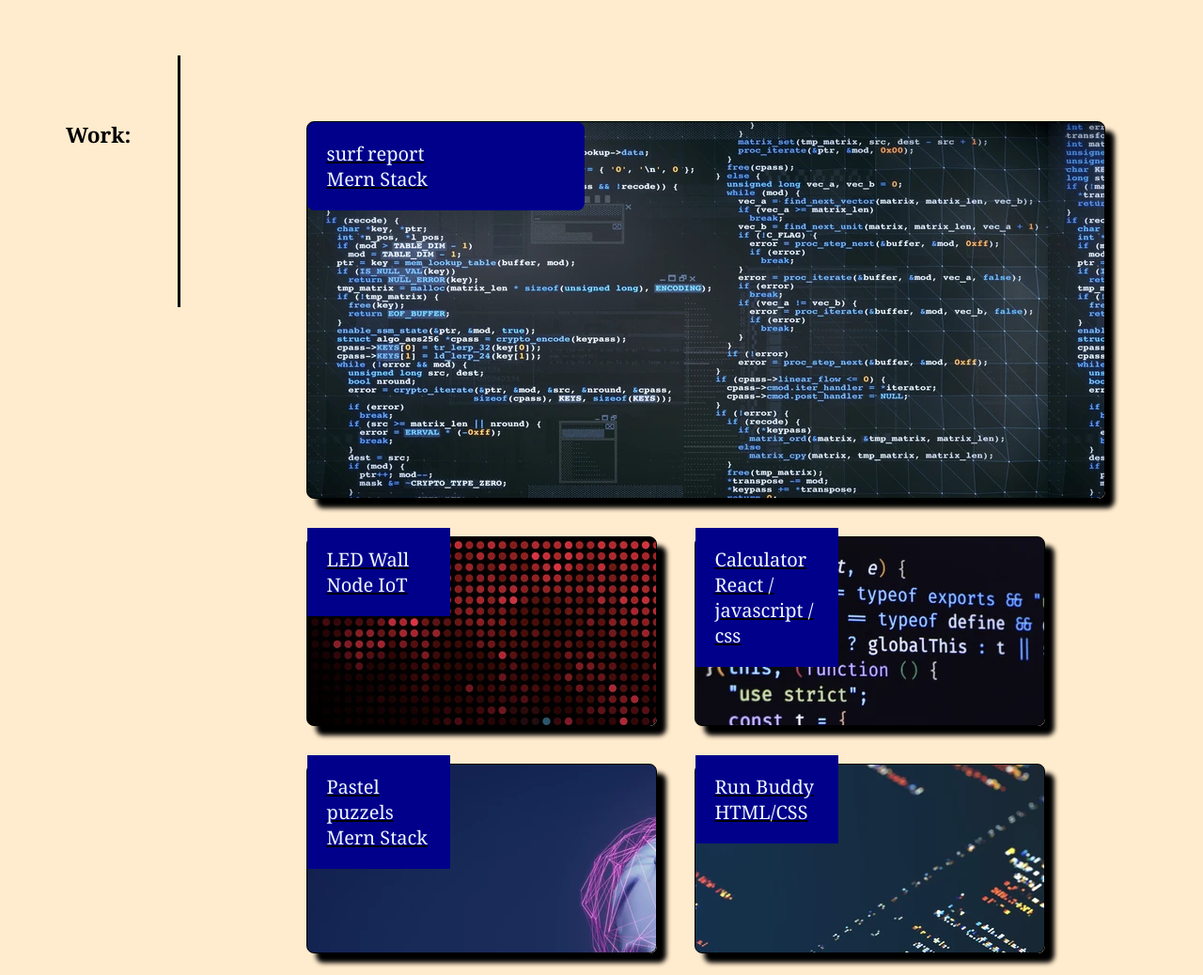
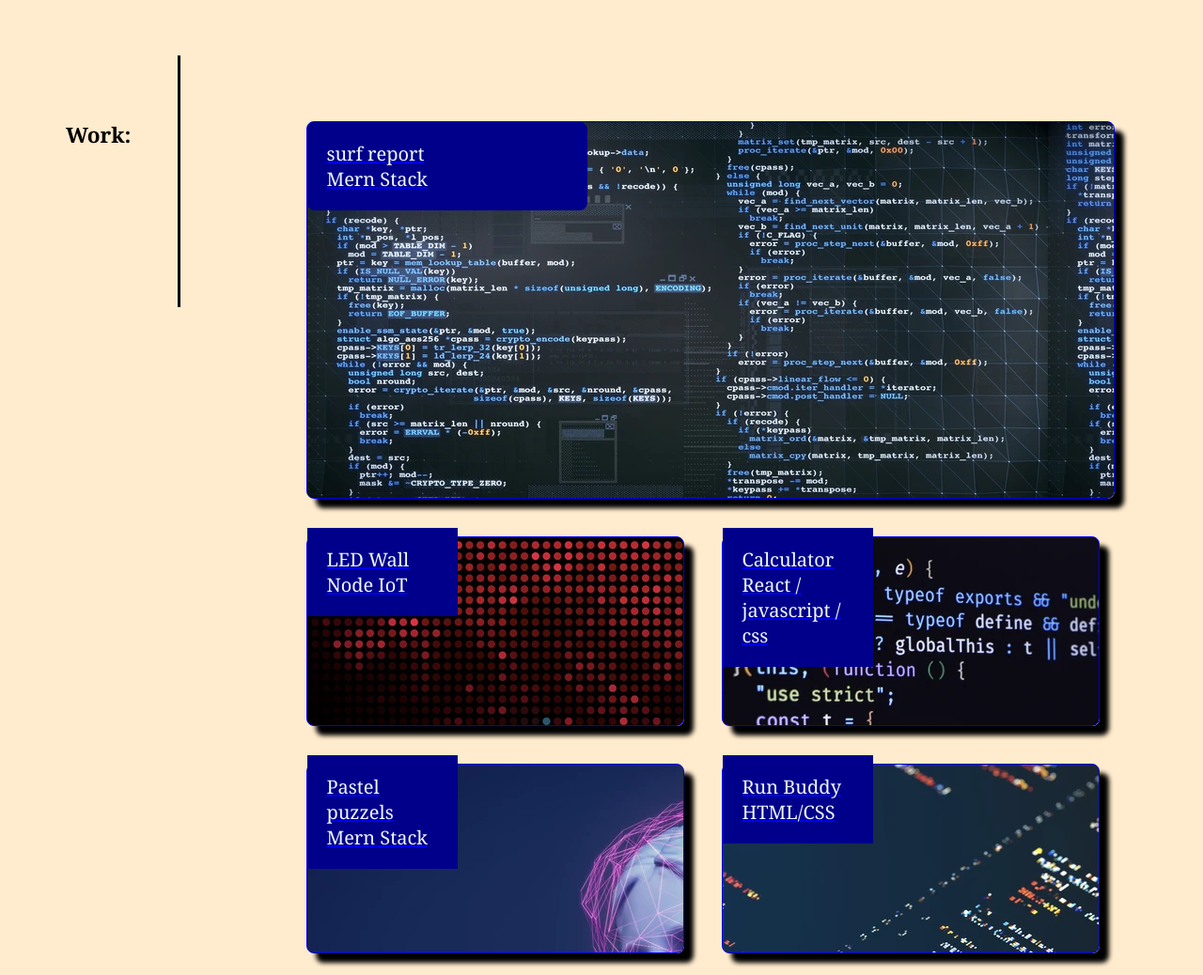
Before and after one commit to Newtron21/module-two-challenge, a plain HTML site: page index.html in a window 1280 px wide. Shown: the part 840-1878 px from the top of the page at 94% size. Drawn offline with Linux system fonts and the light colour scheme.

Commit message:
fixing html on block

```diff
--- a/assets/css/style.css
+++ b/assets/css/style.css
@@ -138,11 +138,11 @@ article{
 article p{
     font-size: 30px;
 }
-article a{
+.contact{
  color:black;
  text-decoration: underline;
 }
-article a:hover{
+.contact:hover{
     color:blueviolet;
     background-color: aliceblue;
     padding:30px;
@@ -168,10 +168,15 @@ aside h2{
     font-size: 150%;
     font-weight: bolder;
 }
+.format-2{
+    flex: .25 .25 400px;
+    flex-direction: row;
+    flex-wrap: wrap;
+}
 .card{
 
     height: 200px;
-    width: 500px;
+    width: 400px;
     border-style: solid;
     border-width: 1px;
     flex: 0 0 40%;
@@ -210,11 +215,16 @@ aside h2{
     box-shadow: inset 0px 0px 8px rgba(232, 102,236,1), 0 0 15px rgba(232, 102,236,1);
 }
 
+.new{
+    flex: .25 .25 90%;
+    flex-direction: row;
+    flex-wrap: wrap;
+}
 
 .card-1{
     margin: 20px;
     height: 400px;
-    width: 80%;
+    width: 100%;
     border-style: solid;
     border-width: 1px;
     flex: .25 .25 90%;
@@ -224,6 +234,7 @@ aside h2{
     box-shadow: 10px 10px 5px black;
     border-radius:8px;
     transition: all 0.5 ease-in-out;
+
 
     }
     .card-1 header{
--- a/index.html
+++ b/index.html
@@ -53,69 +53,75 @@
       <aside id="work"><h2>Work:</h2></aside></div>
       <div class="column-2">
         <article>
-          <div class=" row">
+          <div class="row">
+            <a
+                href="https://github.com/Newtron21/module-two-challenge"
+                target="_blank" class="new"
+              >
             <div
               class="card-1"
               style="background-image: url('./assets/images/Surf.webp')"
             >
-              <a
-                href="https://github.com/Newtron21/module-two-challenge"
-                target="_blank"
-              >
+
                 <header>surf report<br>Mern Stack</header>
 
-                </a
-              >
             </div>
-
+          </a>
+            <a href="https://github.com/Newtron21/module-two-challenge"
+            target="_blank"
+            class="format-2">
             <div
               class="card"
               style="background-image: url('./assets/images/LED-wall.webp')"
             >
-              <a
+
+                <header>LED Wall<br>Node IoT</header>
+
+            </div>
+          </a>
+          <a
                 href="https://github.com/Newtron21/module-two-challenge"
-                target="_blank"
+                target="_blank" class="format-2"
               >
-                <header>LED Wall<br>Node IoT</header>
-              </a>
-            </div>
             <div
               class="card"
               style="background-image: url('./assets/images/Calculator.webp')"
             >
-              <a
-                href="https://github.com/Newtron21/module-two-challenge"
-                target="_blank"
-              >
+
                 <header>Calculator <br>React / javascript / css</header>
 
-              </a>
+
             </div>
+          </a>
+          <a
+                href="https://github.com/Newtron21/module-two-challenge"
+                target="_blank" class="format-2"
+              >
             <div
               class="card"
               style="
                 background-image: url('./assets/images/Pastel-puzzels.webp');
               "
             >
-              <a
+
+                <header>Pastel puzzels<br>Mern Stack</header>
+
+            </div>
+          </a>
+          <a
                 href="https://github.com/Newtron21/module-two-challenge"
-                target="_blank"
+                target="_blank" class="format-2"
               >
-                <header>Pastel puzzels<br>Mern Stack</header>
-              </a>
-            </div>
             <div
               class="card"
               style="background-image: url('./assets/images/Run-buddy.webp')"
             >
-              <a
-                href="https://github.com/Newtron21/module-two-challenge"
-                target="_blank"
-              >
+
                 <header>Run Buddy<br>HTML/CSS</header>
 
-              </a>
+
             </div>
+          </a>
           </div>
         </article>
       </div>
@@ -124,13 +130,13 @@
       <div class="column-1">
       <aside id="contact-me"><h2>Contact Me</h2></aside></div>
         <div class="column-2 ">
-        <article class="row justify-space contact">
+        <article class="row justify-space">
 
-            <p>
+            <p class="contact">
               <a href="mailto:annacpnewton@gmail.com">annacpnewton@gmail.com</a>
             </p>
-            <p><a href="tel:+801-430-8886">801-430-8886</p>
-            <p><a href="https://github.com/Newtron21">GitHub</a></p>
+            <p class="contact"><a href="tel:+801-430-8886">801-430-8886</p>
+              <p class="contact"><a href="https://github.com/Newtron21">GitHub</a></p>
 
         </article>
       </div>
```
